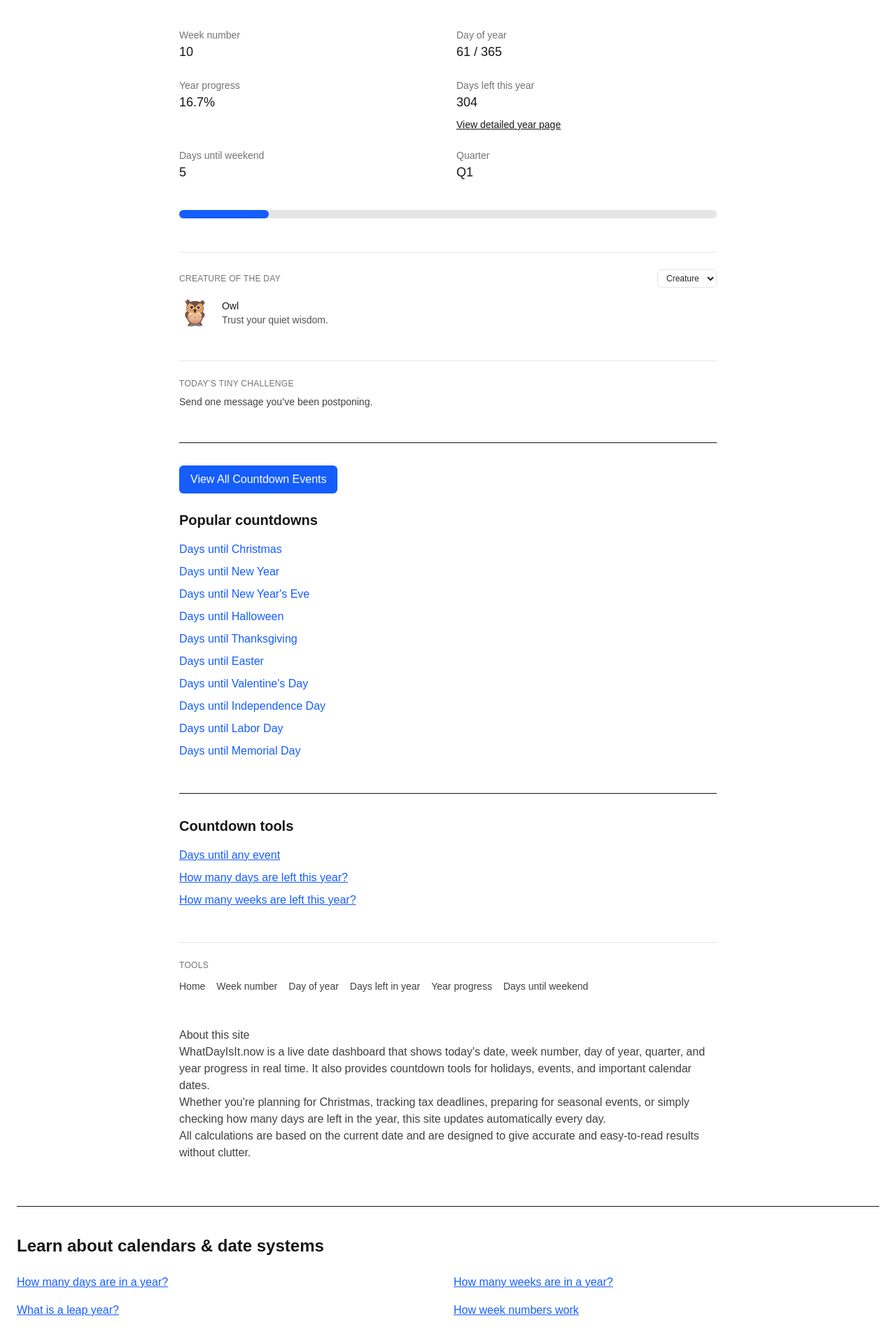
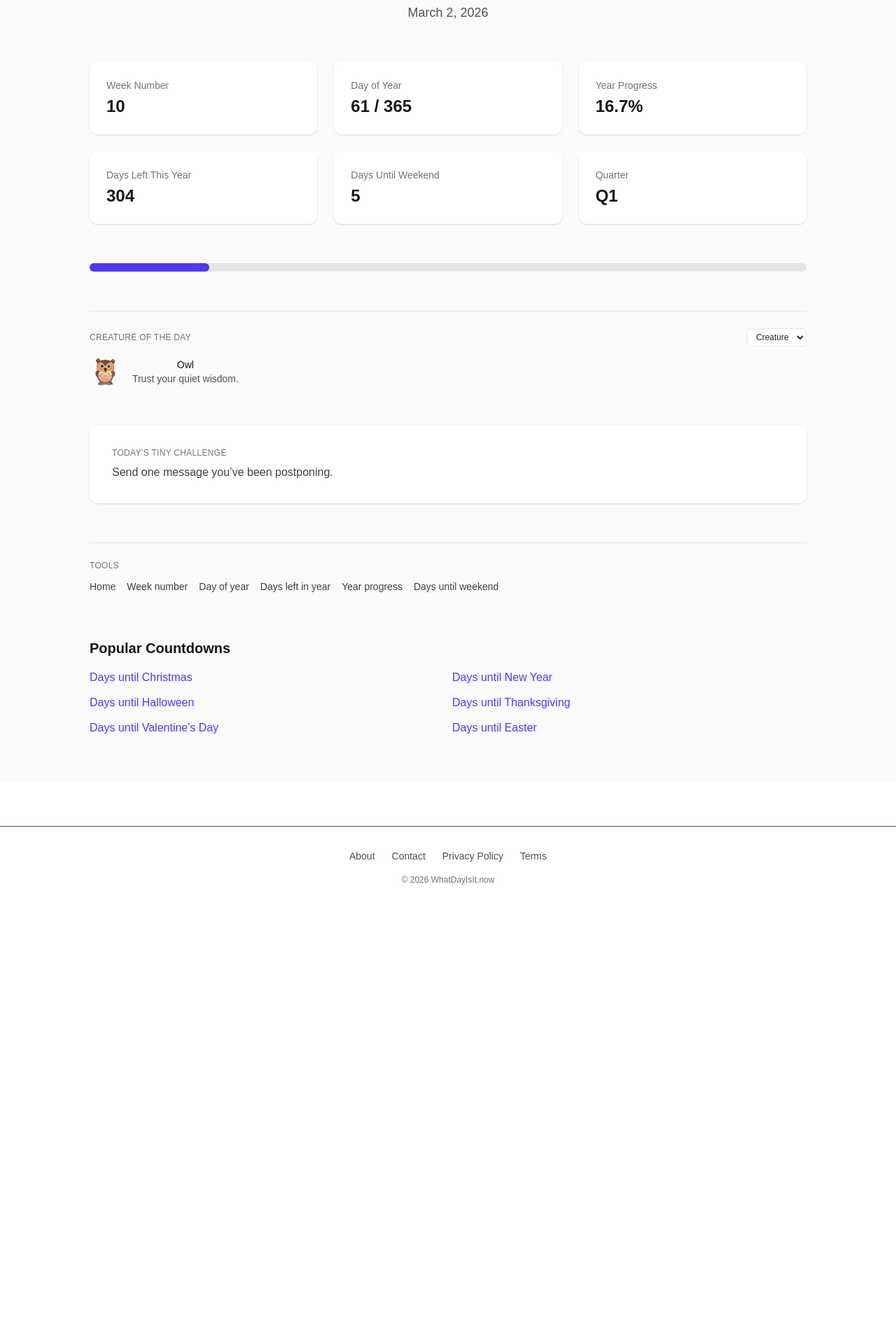
Before and after one commit to bosmeel/whatdayisit-now, a Next.js app: page / in a window 1280 px wide. Shown: the part 160-2063 px from the top of the page at 70% size. After the commit the page ends 1457 px from the top, so only its background shows below. Built offline with nearby package versions, Linux system fonts and the light colour scheme.

Commit message:
Upgrade homepage to premium dashboard layout

```diff
--- a/app/page.tsx
+++ b/app/page.tsx
@@ -13,16 +13,11 @@ import {
 } from "../lib/date";
 
 export const metadata = {
-  title: "What day is it today? Live date, week number & year progress",
+  title: "What day is it today? Live date dashboard",
   description:
-    "Find out what day it is today. See the full date, week number, day of year, year progress and popular countdowns. Updated live.",
-  alternates: { canonical: "/" },
-  openGraph: {
-    title: "What day is it today?",
-    description:
-      "Live dashboard with today's date, week number, year progress and countdown tools.",
-    url: "/",
-    type: "website",
+    "Live date dashboard showing today's date, week number, day of year, year progress and countdown tools.",
+  alternates: {
+    canonical: "/",
   },
 };
 
@@ -47,179 +42,89 @@ export default function Home() {
   const isoDate = now.toISOString().slice(0, 10);
 
   return (
-    <main className="min-h-screen bg-white text-neutral-900 px-6 py-12">
-      <div className="max-w-3xl mx-auto">
+    <main className="min-h-screen bg-neutral-50 text-neutral-900 px-6 py-16">
+      <div className="max-w-5xl mx-auto">
 
-        <header className="mb-10">
-          <p className="text-sm text-neutral-500 mb-2">Today is</p>
-          <h1 className="text-5xl font-semibold mb-2">{dayName}</h1>
-          <p className="text-lg text-neutral-600">{fullDate}</p>
-        </header>
+        {/* HERO */}
+        <div className="mb-14 text-center">
+          <p className="text-sm tracking-wide text-neutral-500 uppercase">
+            Live Calendar Dashboard
+          </p>
+          <h1 className="text-6xl font-semibold mt-2 mb-3">
+            {dayName}
+          </h1>
+          <p className="text-lg text-neutral-600">
+            {fullDate}
+          </p>
+        </div>
 
-        <section className="grid grid-cols-1 sm:grid-cols-2 gap-6 text-sm">
-          <div>
-            <p className="text-neutral-500">Week number</p>
-            <p className="text-lg font-medium">{weekNumber}</p>
-          </div>
+        {/* METRIC CARDS */}
+        <div className="grid grid-cols-1 sm:grid-cols-2 lg:grid-cols-3 gap-6 mb-14">
 
-          <div>
-            <p className="text-neutral-500">Day of year</p>
-            <p className="text-lg font-medium">
-              {dayOfYear} / {totalDays}
-            </p>
-          </div>
+          <Card label="Week Number" value={weekNumber} />
+          <Card label="Day of Year" value={`${dayOfYear} / ${totalDays}`} />
+          <Card label="Year Progress" value={`${progress}%`} />
+          <Card label="Days Left This Year" value={daysLeft} />
+          <Card label="Days Until Weekend" value={daysUntilWeekend} />
+          <Card label="Quarter" value={quarter} />
 
-          <div>
-            <p className="text-neutral-500">Year progress</p>
-            <p className="text-lg font-medium">{progress}%</p>
-          </div>
+        </div>
 
-          <div>
-            <p className="text-neutral-500">Days left this year</p>
-            <p className="text-lg font-medium">{daysLeft}</p>
-
-            <p className="text-sm mt-2">
-              <Link
-                href={`/how-many-days-left-in/${now.getFullYear()}`}
-                className="underline"
-              >
-                View detailed year page
-              </Link>
-            </p>
-          </div>
-
-          <div>
-            <p className="text-neutral-500">Days until weekend</p>
-            <p className="text-lg font-medium">{daysUntilWeekend}</p>
-          </div>
-
-          <div>
-            <p className="text-neutral-500">Quarter</p>
-            <p className="text-lg font-medium">{quarter}</p>
-          </div>
-        </section>
-
-        <div className="mt-10">
+        {/* PROGRESS BAR */}
+        <div className="mb-14">
           <div className="w-full bg-neutral-200 h-3 rounded-full">
             <div
-              className="bg-blue-600 h-3 rounded-full"
+              className="bg-indigo-600 h-3 rounded-full transition-all"
               style={{ width: `${progress}%` }}
             />
           </div>
         </div>
 
-        <CreatureWidget isoDate={isoDate} />
+        {/* CREATURE */}
+        <div className="mb-14 text-center">
+          <CreatureWidget isoDate={isoDate} />
+        </div>
 
-        <section className="mt-12 border-t border-neutral-200 pt-6">
+        {/* DAILY CHALLENGE */}
+        <div className="bg-white rounded-xl shadow-sm p-8 mb-14">
           <p className="text-xs uppercase tracking-wide text-neutral-500 mb-2">
-            Today’s tiny challenge
+            Today’s Tiny Challenge
           </p>
-          <p className="text-sm text-neutral-700">{challenge}</p>
-        </section>
+          <p className="text-neutral-700">{challenge}</p>
+        </div>
 
-        <section className="mt-12 border-t pt-8">
+        {/* NAVIGATION */}
+        <div className="mb-16">
+          <ToolsNav />
+        </div>
 
-          <div className="mb-6">
-  <Link
-    href="/days-until"
-    className="inline-block bg-blue-600 text-white px-4 py-2 rounded-md hover:bg-blue-700 transition"
-  >
-    View All Countdown Events
-  </Link>
-</div>
+        {/* POPULAR COUNTDOWNS */}
+        <div>
           <h2 className="text-xl font-semibold mb-4">
-            Popular countdowns
+            Popular Countdowns
           </h2>
 
-          <ul className="space-y-2 text-blue-600">
-  {Object.entries(require("@/lib/events").EVENTS)
-    .slice(0, 10)
-    .map(([slug, event]: any) => (
-      <li key={slug}>
-        <Link href={`/days-until/${slug}`}>
-          Days until {event.name}
-        </Link>
-      </li>
-    ))}
-</ul>
-        </section>
+          <ul className="grid grid-cols-1 sm:grid-cols-2 gap-3 text-indigo-600">
+            <li><Link href="/days-until/christmas">Days until Christmas</Link></li>
+            <li><Link href="/days-until/new-year">Days until New Year</Link></li>
+            <li><Link href="/days-until/halloween">Days until Halloween</Link></li>
+            <li><Link href="/days-until/thanksgiving">Days until Thanksgiving</Link></li>
+            <li><Link href="/days-until/valentines-day">Days until Valentine's Day</Link></li>
+            <li><Link href="/days-until/easter">Days until Easter</Link></li>
+          </ul>
+        </div>
 
-        <section className="mt-12 border-t pt-8">
-          <h2 className="text-xl font-semibold mb-4">
-            Countdown tools
-          </h2>
-
-          <ul className="space-y-2 text-blue-600">
-            <li>
-              <Link href="/days-until" className="underline">
-                Days until any event
-              </Link>
-            </li>
-            <li>
-              <Link href={`/how-many-days-left-in/${now.getFullYear()}`} className="underline">
-                How many days are left this year?
-              </Link>
-            </li>
-            <li>
-              <Link href={`/how-many-weeks-left-in/${now.getFullYear()}`} className="underline">
-                How many weeks are left this year?
-              </Link>
-            </li>
-          </ul>
-        </section>
-
-        <div className="mt-10">
-          <ToolsNav />
-        </div>
-<div className="mt-12 prose max-w-none text-neutral-700">
-  <h2>About this site</h2>
-
-  <p>
-    WhatDayIsIt.now is a live date dashboard that shows today's date,
-    week number, day of year, quarter, and year progress in real time.
-    It also provides countdown tools for holidays, events, and important
-    calendar dates.
-  </p>
-
-  <p>
-    Whether you're planning for Christmas, tracking tax deadlines,
-    preparing for seasonal events, or simply checking how many days are
-    left in the year, this site updates automatically every day.
-  </p>
-
-  <p>
-    All calculations are based on the current date and are designed to
-    give accurate and easy-to-read results without clutter.
-  </p>
-</div>
       </div>
-      <div className="mt-16 border-t pt-10">
-  <h2 className="text-2xl font-semibold mb-6">
-    Learn about calendars & date systems
-  </h2>
-
-  <div className="grid sm:grid-cols-2 gap-4 text-blue-600">
-    <Link href="/how-many-days-in-a-year" className="underline">
-      How many days are in a year?
-    </Link>
-
-    <Link href="/how-many-weeks-in-a-year" className="underline">
-      How many weeks are in a year?
-    </Link>
-
-    <Link href="/what-is-a-leap-year" className="underline">
-      What is a leap year?
-    </Link>
-
-    <Link href="/how-week-numbers-work" className="underline">
-      How week numbers work
-    </Link>
-
-    <Link href="/how-date-calculations-work" className="underline">
-      How date calculations work
-    </Link>
-  </div>
-</div>
     </main>
   );
 }
+
+/* Reusable Card Component */
+function Card({ label, value }: { label: string; value: string | number }) {
+  return (
+    <div className="bg-white rounded-xl shadow-sm p-6">
+      <p className="text-sm text-neutral-500 mb-1">{label}</p>
+      <p className="text-2xl font-semibold text-neutral-900">{value}</p>
+    </div>
+  );
+}
```
